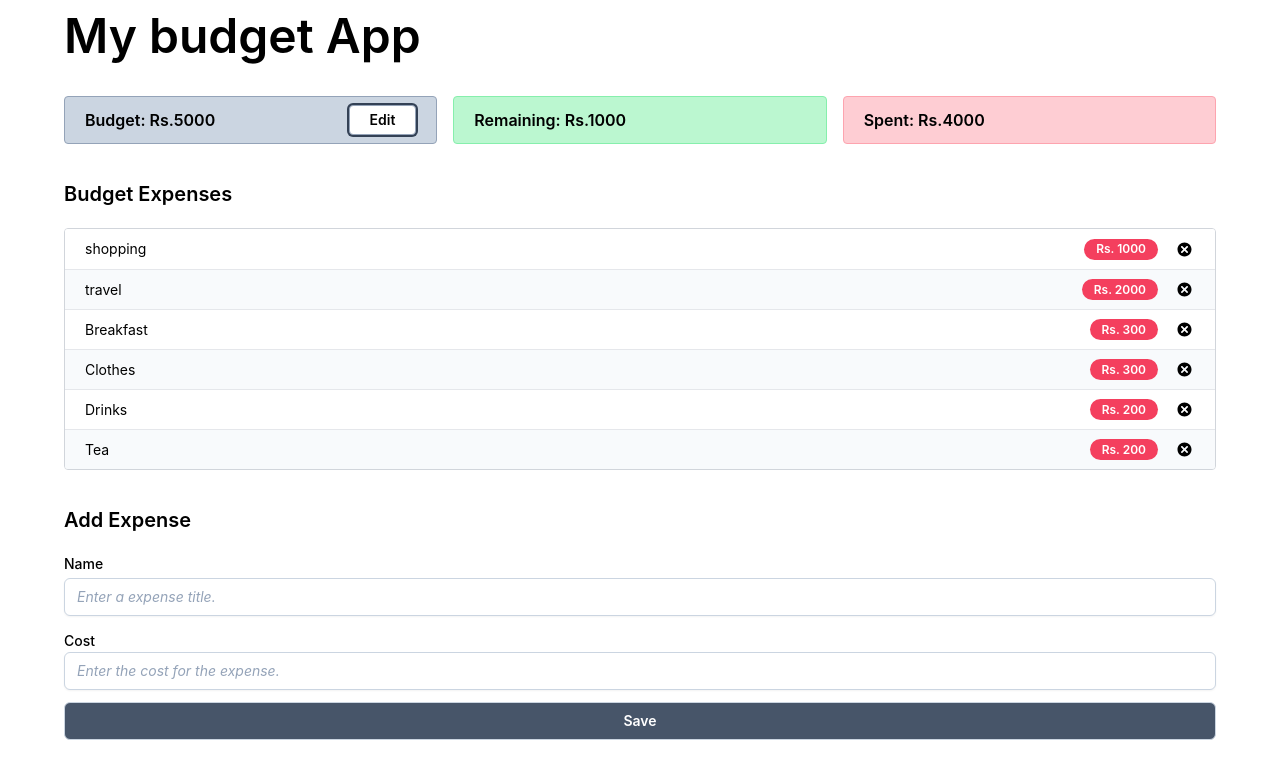
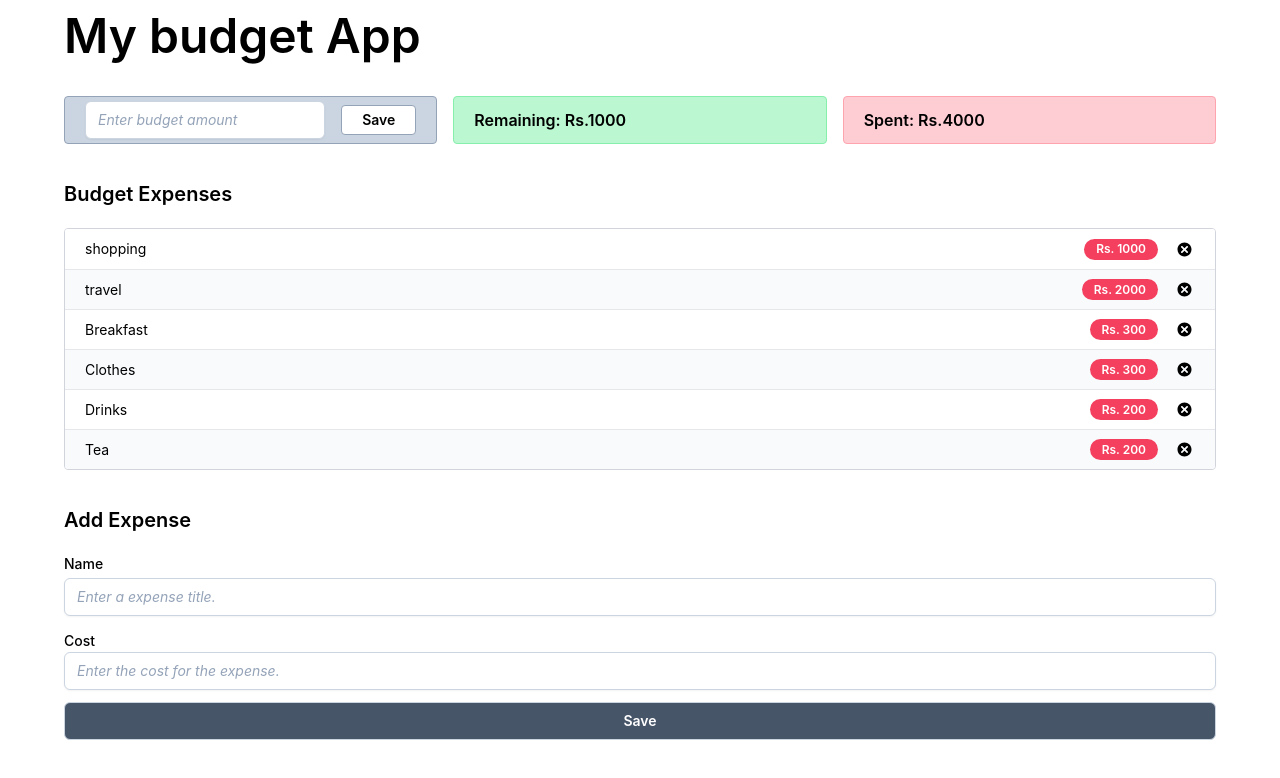
Before and after one commit to NavinPanthi/react-budget-app, a React (Create React App) app: page / in a window 1280 px wide. Both pictures are taken after a click on the button "Edit". Shown: the top 778 px of the page. Built offline with nearby package versions, Linux system fonts and the light colour scheme.

Commit message:
editing budget

```diff
--- a/src/components/BudgetDescription.js
+++ b/src/components/BudgetDescription.js
@@ -1,7 +1,9 @@
-import { useContext } from "react";
+import { useContext, useState } from "react";
 import { AppContext } from "../context/AppContext";
 const BudgetDescription = () => {
   const { expenses, budget } = useContext(AppContext);
+  const [isEditing, setIsEditing] = useState(false);
+  const { dispatch } = useContext(AppContext);
   const totalExpenses = expenses.reduce((total, item) => {
     return (total = total + item.cost);
   }, 0);
@@ -9,15 +11,48 @@ const BudgetDescription = () => {
     totalExpenses > budget
       ? "bg-rose-200 border-rose-300 "
       : "bg-green-200 border-green-300";
+  const handleChange = (e) => {
+    dispatch({ type: "EDIT_BUDGET", payload: e.target.value });
+  };
+  let budgetContent;
+  if (isEditing) {
+    budgetContent = (
+      <>
+        <input
+          required="required"
+          type="text"
+          id="name"
+          className="placeholder:italic font-normal placeholder:text-slate-400 block bg-white w-full border border-slate-300 rounded-md mr-4 py-2 pl-3 pr-3 shadow-sm focus:outline-none focus:border-sky-500 500 focus:ring-sky-500 focus:ring-1 text-sm"
+          placeholder="Enter budget amount"
+          onChange={handleChange}
+        />
+        <button
+          className="px-5 py-1 text-sm bg-white font-semibold rounded border border-slate-400  hover:text-white hover:bg-slate-600 hover:border-transparent focus:outline-none focus:ring-2 focus:ring-slate-700 focus:ring-outset-2"
+          onClick={() => setIsEditing(false)}
+        >
+          Save
+        </button>
+      </>
+    );
+  } else {
+    budgetContent = (
+      <>
+        Budget: Rs.{budget}
+        <button
+          className="px-5 py-1 text-sm bg-white font-semibold rounded border border-slate-400  hover:text-white hover:bg-slate-600 hover:border-transparent focus:outline-none focus:ring-2 focus:ring-slate-700 focus:ring-outset-2"
+          onClick={() => setIsEditing(true)}
+        >
+          Edit
+        </button>
+      </>
+    );
+  }
   return (
     <div>
       <p className="text-5xl mt-3  font-semibold "> My budget App</p>
       <div className="grid grid-cols-1 gap-4 md:grid-cols-2 lg:grid-cols-3 lg:gap-4 mt-9">
         <div className="px-5 bg-slate-300 border border-slate-400 rounded h-12 flex items-center justify-between text-md font-semibold">
-          Budget: Rs.{budget}
-          <button className="px-5 py-1 text-sm bg-white font-semibold rounded border border-slate-400  hover:text-white hover:bg-slate-600 hover:border-transparent focus:outline-none focus:ring-2 focus:ring-slate-700 focus:ring-outset-2">
-            Edit
-          </button>
+          {budgetContent}
         </div>
         <div
           className={`text-center  px-5 border ${ok} h-12 rounded flex items-center  text-md font-semibold`}
--- a/src/components/Expense.js
+++ b/src/components/Expense.js
@@ -2,11 +2,10 @@ import { TiDelete } from "react-icons/ti";
 import { AppContext } from "../context/AppContext";
 import { useContext } from "react";
 const Expense = (props) => {
-  const {dispatch} = useContext(AppContext);
-  const handleDelete=()=>{
-    const deletingId=props.id;
-    dispatch({type:"DELETE_EXPENSE",payload:deletingId});
-  }
+  const { dispatch } = useContext(AppContext);
+  const handleDelete = () => {
+    dispatch({ type: "DELETE_EXPENSE", payload: props.id });
+  };
   return (
     <li
       key={props.id}
@@ -15,8 +14,14 @@ const Expense = (props) => {
       <p className="">{props.name} </p>
 
       <div className="flex pr-5 font-semibold flex-row justify-around">
-        <div className="min-w-max  text-xs flex items-center justify-center px-3 text-white rounded-full bg-rose-500">Rs. {props.cost}</div>
-        <TiDelete className="ml-4 cursor-pointer" size="1.5em" onClick={handleDelete}></TiDelete>
+        <div className="min-w-max  text-xs flex items-center justify-center px-3 text-white rounded-full bg-rose-500">
+          Rs. {props.cost}
+        </div>
+        <TiDelete
+          className="ml-4 cursor-pointer"
+          size="1.5em"
+          onClick={handleDelete}
+        ></TiDelete>
       </div>
     </li>
   );
--- a/src/context/AppContext.js
+++ b/src/context/AppContext.js
@@ -21,6 +21,11 @@ const AppReducer = (state, action) => {
         expenses: state.expenses.filter(
           (expense) => expense.id !== action.payload
         ),
+      };
+    case "EDIT_BUDGET":
+      return {
+        ...state,
+        budget: action.payload,
       };
     default:
       return state;
```
